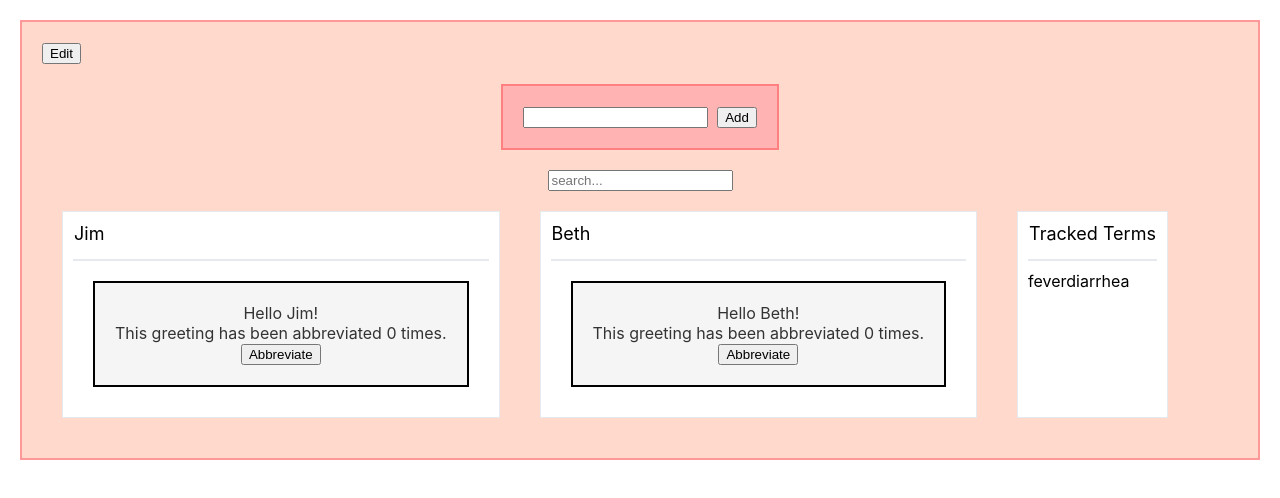
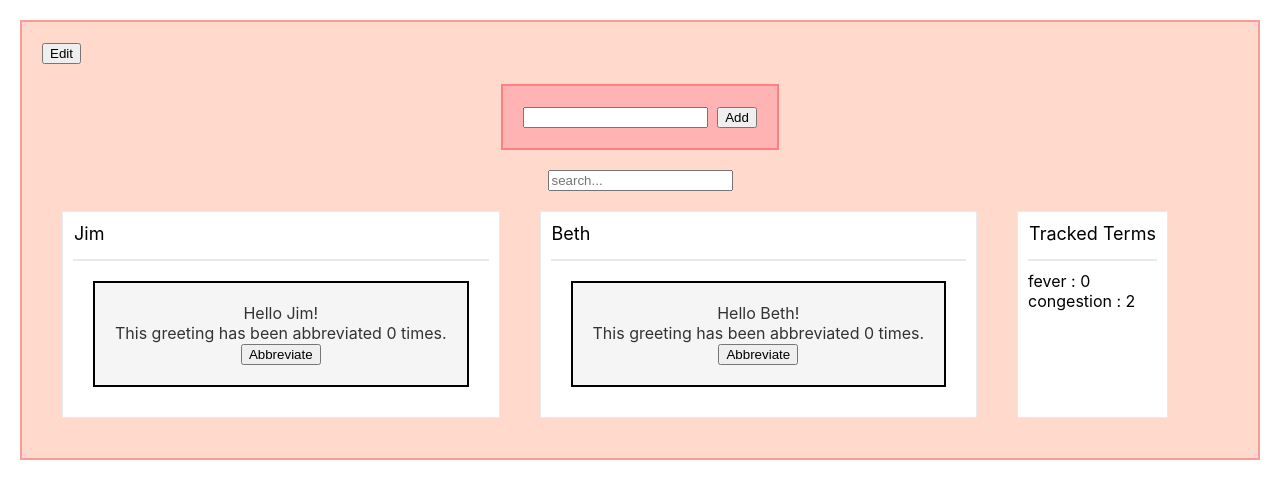
Before and after one commit to dsmcclain/react-sandbox, a React (Create React App) app: page / in a window 1280 px wide. Shown: the top 498 px of the page. Built offline with nearby package versions, Linux system fonts and the light colour scheme.

Commit message:
Make tracking widget display correctly

```diff
--- a/src/DashboardLayout.js
+++ b/src/DashboardLayout.js
@@ -15,7 +15,7 @@ class DashboardLayout extends Component {
             widgetTypes: ['Hello Widget', 'Fake Widget'],
             editable: false,
             search: "",
-            terms: ["fever", "diarrhea"],
+            terms: {fever: 0, congestion: 2},
         };
         this.addPeople = this.addPeople.bind(this);
         this.addWidget = this.addWidget.bind(this);
--- a/src/TrackingWidget.js
+++ b/src/TrackingWidget.js
@@ -6,11 +6,16 @@ class TrackingWidget extends Component {
 	}
 
 	render() {
-		return (
-			<div className="TrackingWidget">
-				{this.props.terms}
+		const termList = Object.entries(this.props.terms).map(([key, value]) => {
+			return (
+			<div className="term-list">
+				{key} : {value.toString()}
 			</div>
 			);
+		});
+		return (
+			<div className="TrackingWidget">{termList}</div>
+		);
 	}
 }
 
```
